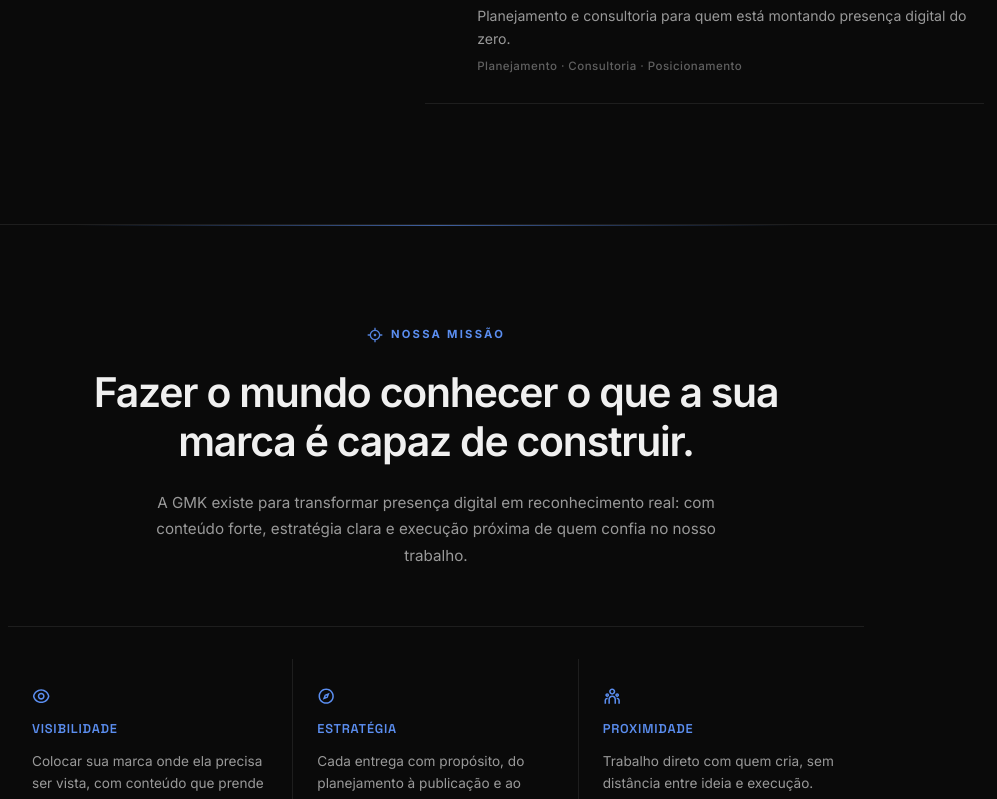
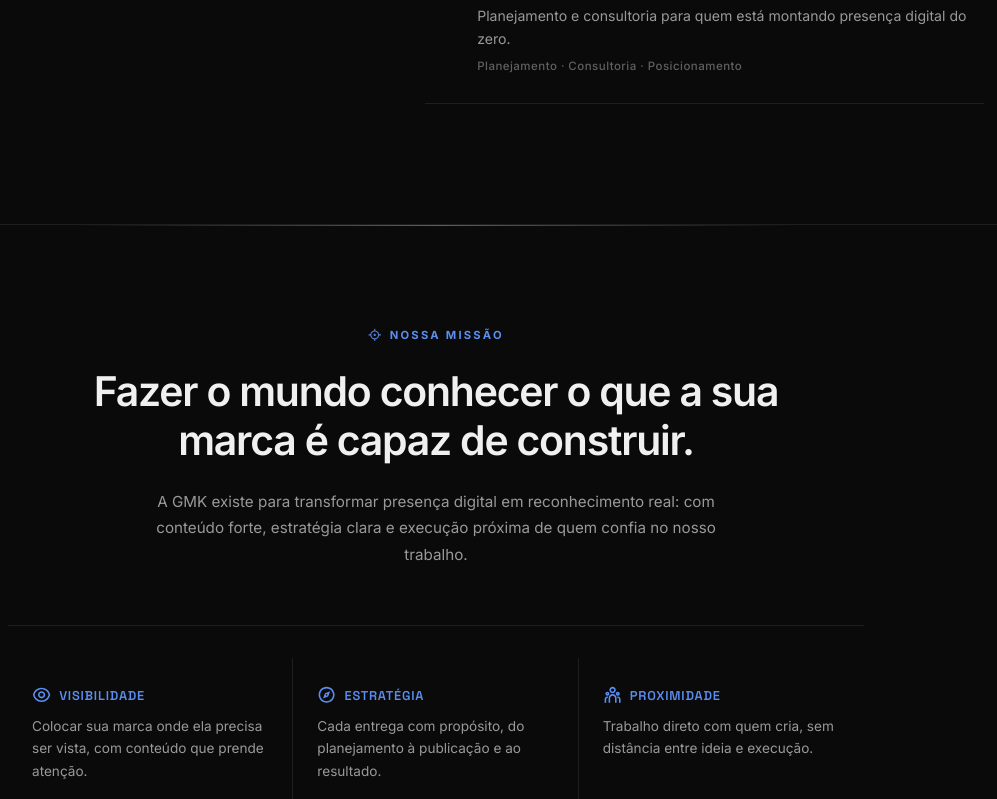
Before and after one commit to JoaoZ14/SiteAgencia, a React (Vite) app: page / in a window 1280 px wide. Shown: the part 2001-2800 px from the top of the page, without its empty margins (204-1201 px from the left). Built offline with nearby package versions, Linux system fonts and the light colour scheme; no server answers; a web font is replaced by a local one.

Commit message:
ajuste dos iicones

```diff
--- a/src/components/GmkSigla.css
+++ b/src/components/GmkSigla.css
@@ -61,7 +61,7 @@
   z-index: 1;
 }
 
-.gmk-pillar-content .section-pillar-icon {
+.gmk-pillar-content .pillar-heading {
   position: relative;
   z-index: 1;
 }
--- a/src/components/GmkSigla.jsx
+++ b/src/components/GmkSigla.jsx
@@ -67,8 +67,10 @@ export default function GmkSigla() {
                 {item.glyph}
               </span>
               <div className="gmk-pillar-content">
-                <span className="section-pillar-icon" aria-hidden="true">{item.icon}</span>
-                <h3 className="mission-pillar-title">{item.title}</h3>
+                <div className="pillar-heading">
+                  <span className="section-pillar-icon" aria-hidden="true">{item.icon}</span>
+                  <h3 className="mission-pillar-title">{item.title}</h3>
+                </div>
                 <p className="mission-pillar-text">{item.text}</p>
               </div>
             </li>
--- a/src/components/Hero.css
+++ b/src/components/Hero.css
@@ -62,8 +62,10 @@
 }
 
 .hero-eyebrow svg {
-  font-size: 0.95rem;
+  font-size: 1.3em;
   flex-shrink: 0;
+  display: block;
+  transform: translateY(-0.06em);
 }
 
 .hero-tags {
--- a/src/components/Mission.css
+++ b/src/components/Mission.css
@@ -81,7 +81,7 @@
   letter-spacing: 0.06em;
   text-transform: uppercase;
   color: var(--accent);
-  margin-bottom: 10px;
+  line-height: 1.2;
 }
 
 .mission-pillar-text {
--- a/src/components/Mission.jsx
+++ b/src/components/Mission.jsx
@@ -54,8 +54,10 @@ export default function Mission() {
         >
           {PILLARS.map((item) => (
             <li key={item.title} className="mission-pillar">
-              <span className="section-pillar-icon" aria-hidden="true">{item.icon}</span>
-              <h3 className="mission-pillar-title">{item.title}</h3>
+              <div className="pillar-heading">
+                <span className="section-pillar-icon" aria-hidden="true">{item.icon}</span>
+                <h3 className="mission-pillar-title">{item.title}</h3>
+              </div>
               <p className="mission-pillar-text">{item.text}</p>
             </li>
           ))}
--- a/src/components/Services.css
+++ b/src/components/Services.css
@@ -74,7 +74,7 @@
 }
 
 .service-row-icon {
-  font-size: 1.25rem;
+  font-size: 1.4rem;
   color: var(--text-3);
   line-height: 1;
   padding-top: 2px;
--- a/src/index.css
+++ b/src/index.css
@@ -71,20 +71,40 @@ button {
   display: inline-flex;
   align-items: center;
   gap: 8px;
+  line-height: 1;
 }
 
 .label svg {
-  font-size: 1rem;
+  font-size: 1.2em;
   flex-shrink: 0;
   opacity: 0.9;
+  display: block;
+  transform: translateY(-0.06em);
 }
 
 .section-pillar-icon {
-  display: block;
-  font-size: 1.15rem;
+  display: flex;
+  align-items: center;
+  justify-content: center;
+  font-size: 1.2em;
   color: var(--accent);
-  margin-bottom: 12px;
   line-height: 1;
+  flex-shrink: 0;
+}
+
+.pillar-heading {
+  display: flex;
+  align-items: center;
+  gap: 8px;
+  margin-bottom: 10px;
+}
+
+.pillar-heading .section-pillar-icon {
+  transform: translateY(-0.04em);
+}
+
+.pillar-heading .mission-pillar-title {
+  margin-bottom: 0;
 }
 
 /* =============================================
```
